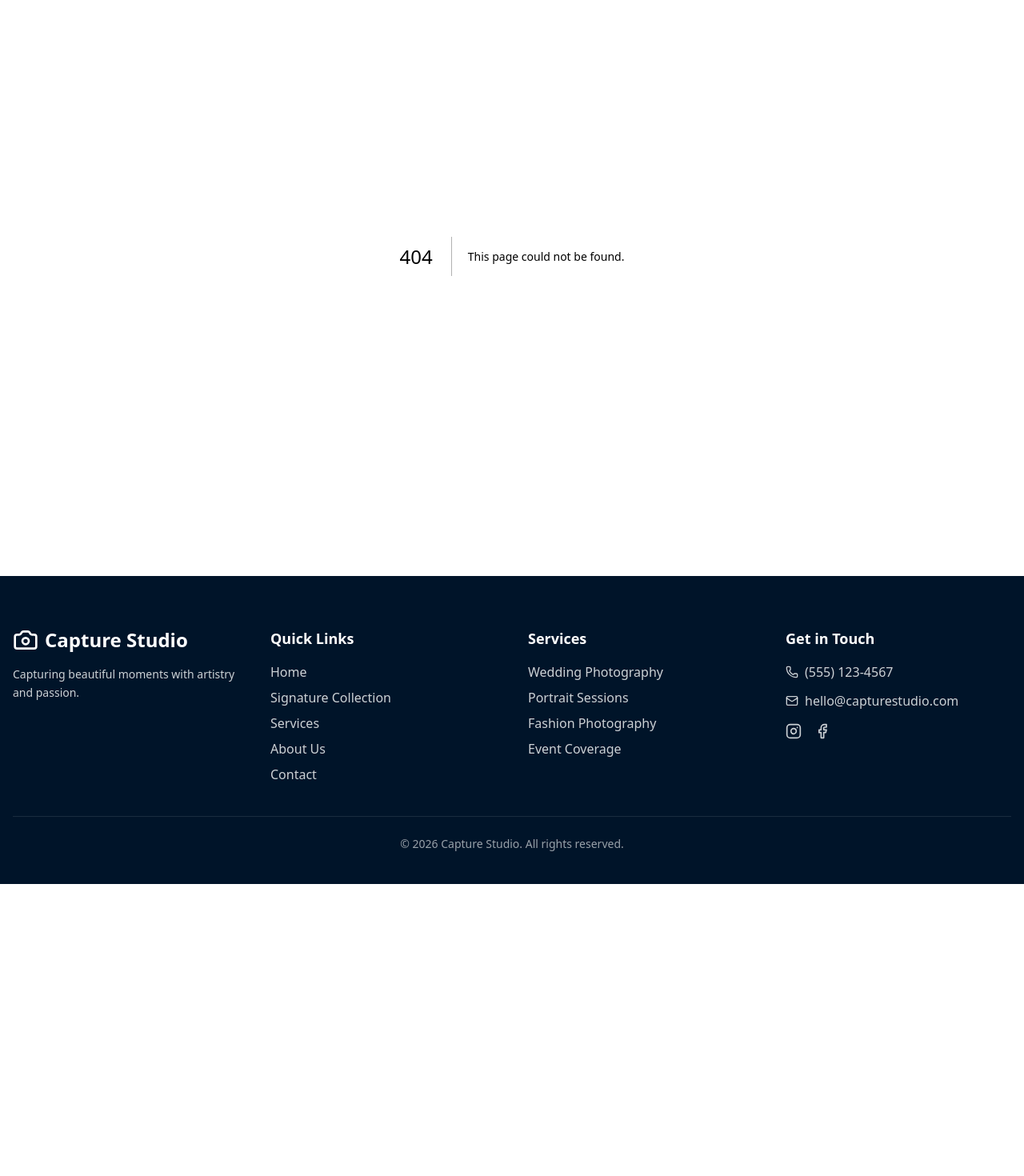
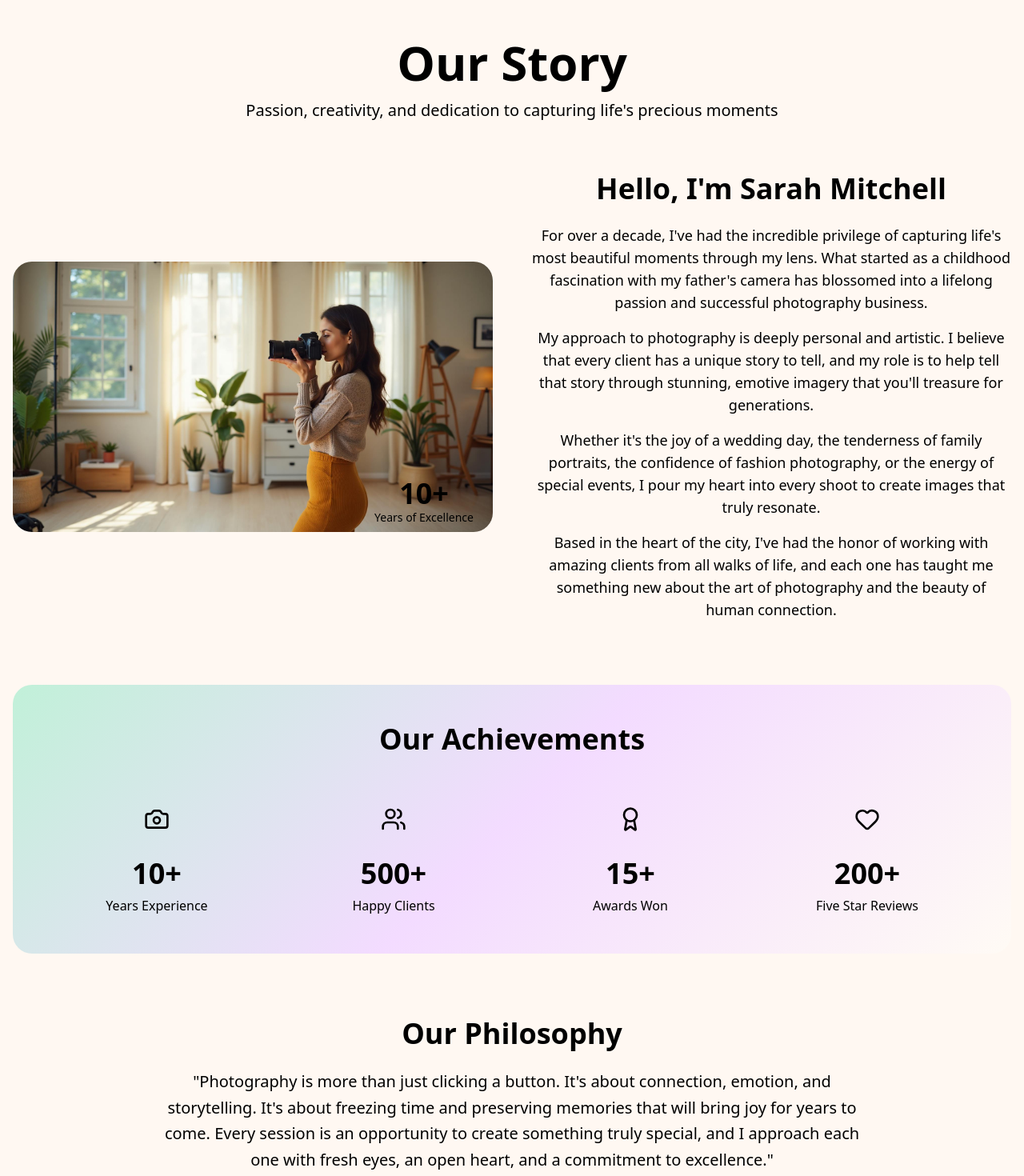
Before and after one commit to sohamtapse/ZazzmatazStudio, a Next.js app: page /about in a window 1280 px wide. Before the commit this address had no page. Shown: the part 80-1550 px from the top of the page at 80% size. Before the commit the page ends 1185 px from the top, so only its background shows below. Built offline with nearby package versions, Linux system fonts and the light colour scheme.

Commit message:
about page added

```diff
--- /dev/null
+++ b/app/about/page.tsx
@@ -0,0 +1,152 @@
+"use client";
+
+import React from "react";
+import { motion } from "framer-motion";
+import { Award, Camera, Heart, Users } from "lucide-react";
+
+const page = () => {
+  const stats = [
+    { icon: Camera, label: "Years Experience", value: "10+" },
+    { icon: Users, label: "Happy Clients", value: "500+" },
+    { icon: Award, label: "Awards Won", value: "15+" },
+    { icon: Heart, label: "Five Star Reviews", value: "200+" },
+  ];
+  return (
+    <>
+      <div className="min-h-screen pt-32 pb-20">
+        <div className="container mx-auto px-4 text-center">
+          {/* Header */}
+          <motion.div
+            initial={{ opacity: 0, y: 20 }}
+            animate={{ opacity: 1, y: 0 }}
+            className="text-center mb-16"
+          >
+            <h1 className="  text-5xl md:text-6xl font-bold    mb-4">
+              Our Story
+            </h1>
+            <p className="text-xl text-foreground/70 max-w-2xl mx-auto">
+              Passion, creativity, and dedication to capturing life's precious
+              moments
+            </p>
+          </motion.div>
+          {/* Main Content */}
+          <div className="grid lg:grid-cols-2 gap-12 items-center mb-20">
+            <motion.div
+              initial={{ opacity: 0, x: -30 }}
+              animate={{ opacity: 1, x: 0 }}
+              transition={{ delay: 0.2 }}
+              className="relative"
+            >
+              <div className="rounded-3xl overflow-hidden shadow-strong">
+                <img
+                  src="/hero-photographer.jpg"
+                  alt="Professional photographer"
+                  className="w-full h-auto"
+                />
+              </div>
+              <div className="absolute -bottom-6 -right-6 bg-gradient-primary text-foreground px-8 py-6 rounded-2xl shadow-medium">
+                <div className="text-center px-4 py-2">
+                  <div className="  text-4xl  font-bold">10+</div>
+                  <div className="text-sm font-medium">Years of Excellence</div>
+                </div>
+              </div>
+            </motion.div>
+
+            <motion.div
+              initial={{ opacity: 0, x: 30 }}
+              animate={{ opacity: 1, x: 0 }}
+              transition={{ delay: 0.3 }}
+              className="space-y-6"
+            >
+              <h2 className="  text-4xl font-bold   ">
+                Hello, I'm Sarah Mitchell
+              </h2>
+              <div className="space-y-4    text-lg">
+                <p>
+                  For over a decade, I've had the incredible privilege of
+                  capturing life's most beautiful moments through my lens. What
+                  started as a childhood fascination with my father's camera has
+                  blossomed into a lifelong passion and successful photography
+                  business.
+                </p>
+                <p>
+                  My approach to photography is deeply personal and artistic. I
+                  believe that every client has a unique story to tell, and my
+                  role is to help tell that story through stunning, emotive
+                  imagery that you'll treasure for generations.
+                </p>
+                <p>
+                  Whether it's the joy of a wedding day, the tenderness of
+                  family portraits, the confidence of fashion photography, or
+                  the energy of special events, I pour my heart into every shoot
+                  to create images that truly resonate.
+                </p>
+                <p>
+                  Based in the heart of the city, I've had the honor of working
+                  with amazing clients from all walks of life, and each one has
+                  taught me something new about the art of photography and the
+                  beauty of human connection.
+                </p>
+              </div>
+            </motion.div>
+          </div>
+          {/* Stats Section */}
+          <motion.div
+            initial={{ opacity: 0, y: 20 }}
+            whileInView={{ opacity: 1, y: 0 }}
+            viewport={{ once: true }}
+            className=" bg-[linear-gradient(135deg,hsl(150_62%_85%)_0%,hsl(280_100%_93%)_50%,hsl(35_100%_98%)_100%)] rounded-3xl p-12"
+          >
+            <h2 className="  text-3xl md:text-4xl font-bold    text-center mb-12">
+              Our Achievements
+            </h2>
+            <div className="grid grid-cols-2 md:grid-cols-4 gap-8">
+              {stats.map((stat, index) => (
+                <motion.div
+                  key={stat.label}
+                  initial={{ opacity: 0, scale: 0.9 }}
+                  whileInView={{ opacity: 1, scale: 1 }}
+                  viewport={{ once: true }}
+                  transition={{ delay: index * 0.1 }}
+                  className="text-center"
+                >
+                  <div className="w-16 h-16 bg-primary rounded-full flex items-center justify-center mx-auto mb-4">
+                    <stat.icon className="  -foreground" size={32} />
+                  </div>
+                  <div className="  text-4xl font-bold    mb-2">
+                    {stat.value}
+                  </div>
+                  <div className="text-foreground/70 font-medium">
+                    {stat.label}
+                  </div>
+                </motion.div>
+              ))}
+            </div>
+          </motion.div>
+
+          {/* Philosophy Section */}
+          <motion.div
+            initial={{ opacity: 0, y: 20 }}
+            whileInView={{ opacity: 1, y: 0 }}
+            viewport={{ once: true }}
+            className="mt-20 max-w-4xl mx-auto text-center"
+          >
+            <h2 className="   text-3xl md:text-4xl font-bold    mb-6">
+              Our Philosophy
+            </h2>
+            <p className="text-xl    leading-relaxed">
+              "Photography is more than just clicking a button. It's about
+              connection, emotion, and storytelling. It's about freezing time
+              and preserving memories that will bring joy for years to come.
+              Every session is an opportunity to create something truly special,
+              and I approach each one with fresh eyes, an open heart, and a
+              commitment to excellence."
+            </p>
+          </motion.div>
+        </div>
+      </div>
+    </>
+  );
+};
+
+export default page;
```
